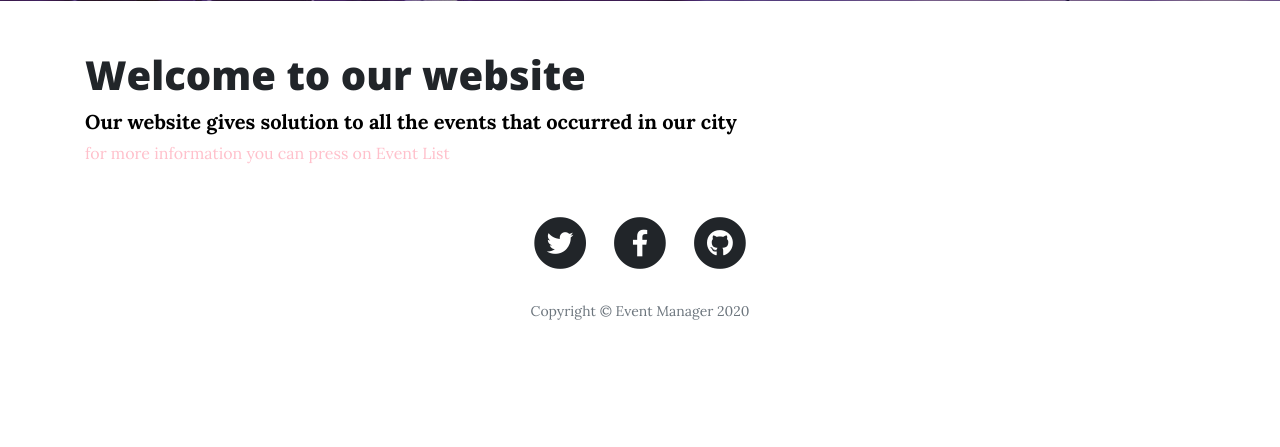
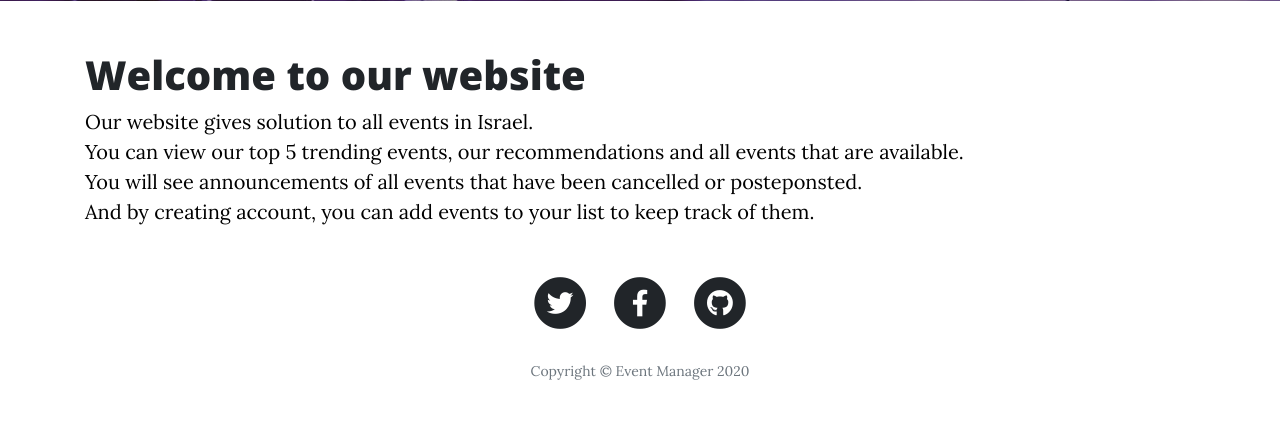
Before and after one commit to FunnyGames/event-manager, a Django app: page / in a window 1280 px wide. Shown: the part 531-978 px from the top of the page. Before the commit the page ends 851 px from the top, so only its background shows below. Run offline with Django 3.2, Linux system fonts and the light colour scheme; some libraries are stand-ins or nearby versions.

Commit message:
GUI cleanup

```diff
--- a/event_manager/event/templates/event/about.html
+++ /dev/null
@@ -1,4 +0,0 @@
-{% extends "event/base.html" %}
-{% block content %}
-<h1>{{title}}!</h1>
-{% endblock content %}
--- a/event_manager/event/templates/event/home.html
+++ b/event_manager/event/templates/event/home.html
@@ -1,21 +1,17 @@
 {% extends "event/base.html" %}
-{% block header %}
-Event Manager
-{% endblock header %}
-{% block subheader %}
-One Place To Organize Events
-{% endblock subheader %}
 
 {% block content %}
 <h1>Welcome to our website</h1>
 
 <article class="media content-section">
 
-  <div class="article-metadata" style="color: black !important;">
-    <div style="color: black !important; font-weight: bold;">
-      Our website gives solution to all the events that occurred in our city
+  <div class="" style="color: black !important;">
+    <div style="color: black !important;">
+      Our website gives solution to all events in Israel.<br />
+      You can view our top 5 trending events, our recommendations and all events that are available.<br />
+      You will see announcements of all events that have been cancelled or posteponsted.<br />
+      And by creating account, you can add events to your list to keep track of them.
     </div>
-    <span style="color: pink !important; font-size: medium;"> for more information you can press on Event List</span>
   </div>
 </article>
 {% endblock content %}
--- a/event_manager/event/templates/event/users_attend.html
+++ b/event_manager/event/templates/event/users_attend.html
@@ -1,6 +1,6 @@
 {% extends "event/base.html" %}
 {% block content %}
-<h1 class="article-content"><a href="{% url 'event-view' event.id %}">{{event.title}}</a> - attendencies:</h1>
+<h1 class="article-content"><a href="{% url 'event-view' event.id %}">{{event.title}}</a></h1>
 
 <table style="width: inherit;" class="table">
     <thead>
--- a/event_manager/event/urls.py
+++ b/event_manager/event/urls.py
@@ -3,7 +3,6 @@ from . import views
 
 urlpatterns = [
     path('', views.home, name='event-home'),
-    path('about/', views.about, name='event-about'),
     path('event_list/', views.event_list, name='event-event_list'),
     path('top-rated/', views.top_rated_list, name='event-top-rated'),
     path('event/<int:id>/', views.view_event, name='event-view'),
--- a/event_manager/event/views.py
+++ b/event_manager/event/views.py
@@ -12,7 +12,7 @@ from .models import EventComment
 from .models import EventRecommend
 from .models import ReportComment
 from .models import ChooseComment
-from django.db.models import Avg
+from django.db.models import Avg, Count
 from .forms import RateEventForm, eventCommentForm, eventRecommendForm
 from datetime import date, timedelta
 
@@ -21,13 +21,6 @@ from datetime import date, timedelta
 
 def home(request):
     return render(request, 'event/home.html')
-
-
-def about(request):
-    context = {
-        'title': 'About'
-    }
-    return render(request, 'event/about.html', context)
 
 
 def event_list(request):
@@ -143,17 +136,34 @@ def view_event(request, id):
 
 def top_rated_list(request):
 
-    events = Event.objects.all()
-    rating = RateEvent.objects.values('EventId').annotate(
-        aRate=Avg('rate')).order_by('-aRate')[:5]
+    events = Event.objects.filter(start_date__gte=date.today())
+    cancelled_events = CancelledEvent.objects.all()
+    rating = MyEvent.objects.values('EventId').annotate(
+        aRate=Count('EventId')).order_by('-aRate')
+
+    ev = []
+    total = 0
+    for e in events:
+        cancelled = False
+        for can in cancelled_events:
+            if e.id == can.EventId:
+                cancelled = True
+                break
+        if cancelled:
+            continue
+        for r in rating:
+            if e.id == r['EventId']:
+                ev.append(e)
+                total += 1
+        if total == 5:
+            break
 
     context = {
-        'events': Event.objects.all(),
+        'events': ev,
         'announcements': EventUpdates.objects.all(),
-        'cancelled_events': CancelledEvent.objects.all(),
         'events_avg_rating': rating,
         'site_header': 'Top Events',
-        'site_subheader': 'Our Best Rated Events From Past'
+        'site_subheader': 'Top 5 Trending Events'
     }
     return render(request, 'event/top_rate_list.html', context)
 
@@ -190,7 +200,7 @@ def my_events(request):
         'cancelled_events': CancelledEvent.objects.all(),
         'my_events': MyEvent.objects.filter(user_id=request.user.id),
         'site_header': 'My Nearest Events',
-        'site_subheader': 'Near Events You Are Going To Attend'
+        'site_subheader': 'Upcoming Events You Are Going To'
     }
     return render(request, 'event/my_events.html', context)
 
@@ -216,7 +226,7 @@ def my_events_all(request):
         'cancelled_events': CancelledEvent.objects.all(),
         'my_events': MyEvent.objects.filter(user_id=request.user.id),
         'site_header': 'My Events',
-        'site_subheader': 'All Of Your Events You Added To Your Events'
+        'site_subheader': 'All Events You Added To Your Event List'
     }
     return render(request, 'event/my_events.html', context)
 
```
Also changed, not shown: event_manager/event/templates/event/event.html (+8 -5 lines), event_manager/event/templates/event/event_list.html (+3 -4 lines), event_manager/event/templates/event/my_events.html (+3 -5 lines), event_manager/event/templates/event/recommended_event_list.html (+6 -10 lines), event_manager/event/templates/event/top_rate_list.html (+4 -8 lines), 1 other file.
